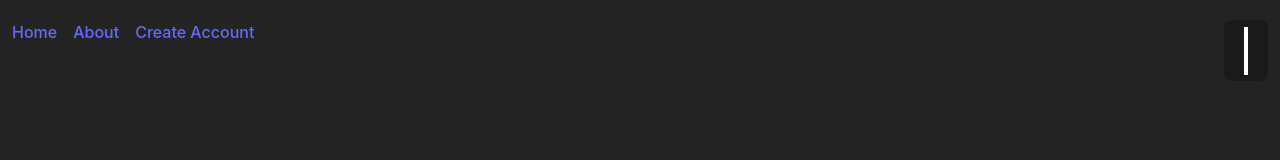
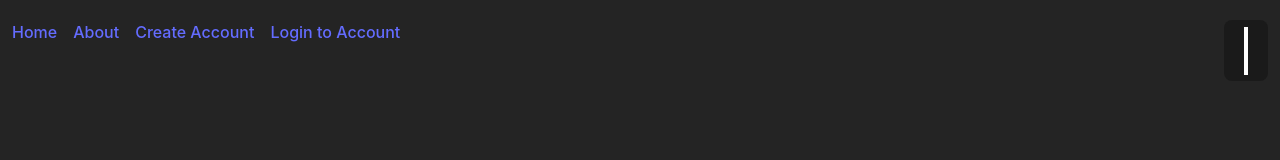
Before and after one commit to jdahlee/Three-Good-Things, a React (Vite) app in the folder frontend/: page / in a window 1280 px wide. Shown: the top 160 px of the page. Built offline with nearby package versions, Linux system fonts and the light colour scheme.

Commit message:
added login link to the navigation bar

```diff
--- a/frontend/src/components/Navigation.jsx
+++ b/frontend/src/components/Navigation.jsx
@@ -31,6 +31,9 @@ const Navigation = () => {
         <li>
           <Link to="/create">Create Account</Link>
         </li>
+        <li>
+          <Link to="/login">Login to Account</Link>
+        </li>
         <div className="relative inline-block ml-auto" ref={dropdownRef}>
           <button
             onClick={toggleDropdown}
```
